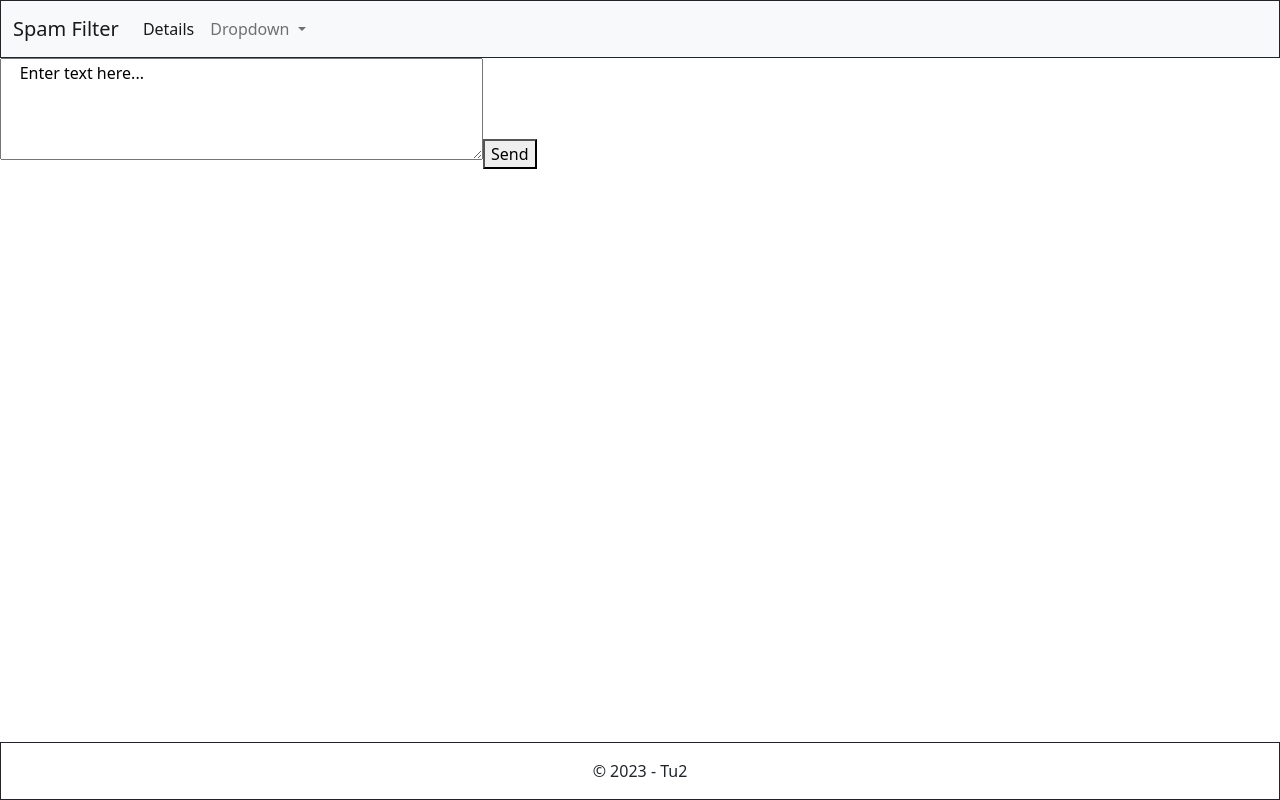
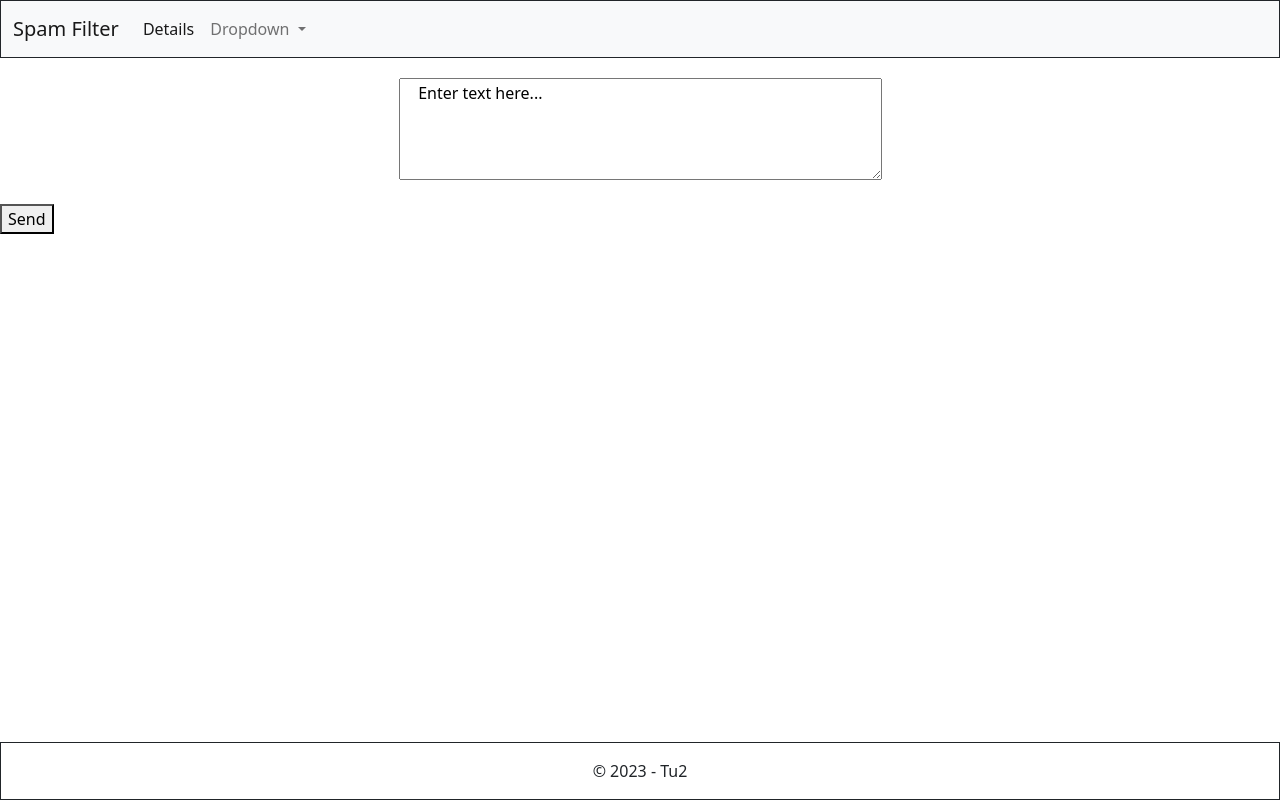
Before and after one commit to Tu2-prog/spam_filtering_analysis_visualization, an Angular app: page / in a window 1280 px wide. Built offline with nearby package versions, Linux system fonts and the light colour scheme.

Commit message:
centered textarea

```diff
--- a/src/app/components/spam-classifier/spam-classifier.component.css
+++ b/src/app/components/spam-classifier/spam-classifier.component.css
@@ -0,0 +1,6 @@
+textarea{
+    display: block;
+    margin-left: auto;
+    margin-right: auto;
+    margin-top: 20px;
+}
--- a/src/app/views/home/home.component.css
+++ b/src/app/views/home/home.component.css
@@ -0,0 +1,3 @@
+button{
+    align-self: center;
+}
--- a/src/app/views/home/home.component.html
+++ b/src/app/views/home/home.component.html
@@ -1,4 +1,5 @@
 <app-navbar></app-navbar>
 <app-spam-classifier id="spam-text-box" #spamClassifier></app-spam-classifier>
+<br/>
 <button (click)="onConfirmClick(spamClassifier)">Send</button>
 <app-footer></app-footer>
```
